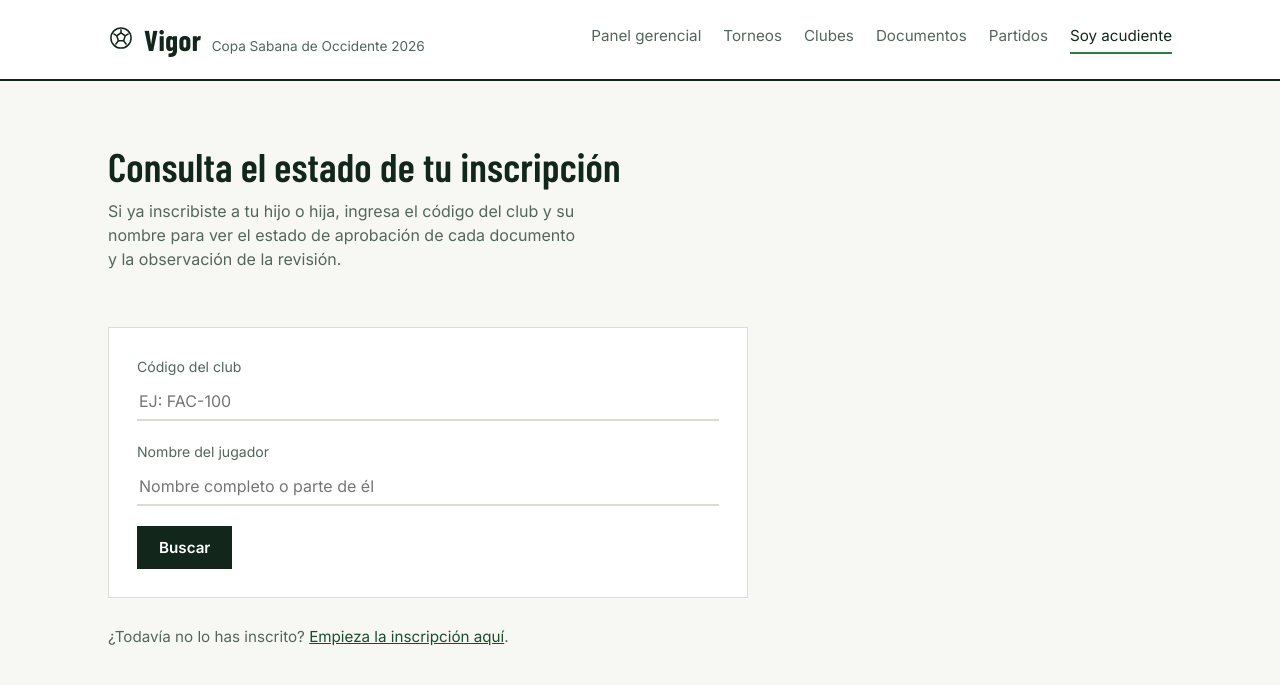
After one commit to mapofxtest/vigor, a Flask app: page /inscripcion/consultar in a window 1280 px wide. The commit adds this page. Shown: the top 685 px of the page. Run offline with Flask 3, Linux system fonts and the light colour scheme; data comes from the database, SQL or seed files in the repository.

Commit message:
upload 9

```diff
--- a/vigor/app.py
+++ b/vigor/app.py
@@ -301,6 +301,35 @@ def inscripcion():
                             documentos_requeridos=db.DOCUMENTOS_REQUERIDOS)
 
 
+@app.route("/inscripcion/consultar", methods=["GET", "POST"])
+def inscripcion_consultar():
+    conn = db.get_connection()
+    error = None
+    resultados = []
+    buscado = False
+    codigo = request.form.get("codigo", "").strip().upper()
+    nombre = request.form.get("nombre", "").strip()
+
+    if request.method == "POST":
+        buscado = True
+        club = one(conn, "SELECT * FROM clubes WHERE codigo=?", (codigo,))
+        if not club:
+            error = "No encontramos ningún club con ese código. Verifícalo con el director técnico."
+        elif not nombre:
+            error = "Escribe el nombre del jugador para buscarlo."
+        else:
+            resultados = q(conn, """SELECT j.*, cl.nombre club_nombre FROM jugadores j
+                                     JOIN clubes cl ON cl.id = j.club_id
+                                     WHERE j.club_id = ? AND j.nombre LIKE ?
+                                     ORDER BY j.nombre""", (club["id"], f"%{nombre}%"))
+            if not resultados:
+                error = "No encontramos ningún jugador con ese nombre inscrito en este club."
+
+    conn.close()
+    return render_template("inscripcion_consultar.html", error=error, resultados=resultados,
+                            codigo=codigo, nombre=nombre, buscado=buscado)
+
+
 @app.route("/inscripcion/requisitos-documentos")
 def requisitos_documentos():
     return render_template("requisitos_documentos.html", documentos=db.DOCUMENTOS_REQUERIDOS)
--- a/vigor/templates/inscripcion.html
+++ b/vigor/templates/inscripcion.html
@@ -7,6 +7,9 @@
   <h1>Inscribe a tu hijo o hija</h1>
   <p style="max-width:480px;margin-top:12px">
     Pide el código de tu club al director técnico o al delegado, e ingrésalo aquí para empezar la inscripción.
+  </p>
+  <p style="margin-top:10px">
+    <a href="{{ url_for('inscripcion_consultar') }}">¿Ya lo inscribiste? Consulta el estado de sus documentos →</a>
   </p>
 </div>
 
--- /dev/null
+++ b/vigor/templates/inscripcion_consultar.html
@@ -0,0 +1,46 @@
+{% extends "base.html" %}
+{% set active = 'inscripcion' %}
+{% block title %}Consultar estado · Vigor{% endblock %}
+{% block content %}
+
+<div class="hero" style="padding-top:24px">
+  <h1>Consulta el estado de tu inscripción</h1>
+  <p style="max-width:480px;margin-top:12px">
+    Si ya inscribiste a tu hijo o hija, ingresa el código del club y su nombre para ver el
+    estado de aprobación de cada documento y la observación de la revisión.
+  </p>
+</div>
+
+<form method="post" class="form-card">
+  {% if error %}<div class="flash" style="border-color:var(--red);background:var(--red-tint);color:var(--red)">{{ error }}</div>{% endif %}
+  <div class="field">
+    <label for="codigo">Código del club</label>
+    <input id="codigo" name="codigo" required placeholder="Ej: FAC-100" value="{{ codigo }}" style="text-transform:uppercase">
+  </div>
+  <div class="field">
+    <label for="nombre">Nombre del jugador</label>
+    <input id="nombre" name="nombre" required placeholder="Nombre completo o parte de él" value="{{ nombre }}">
+  </div>
+  <button class="btn" type="submit">Buscar</button>
+</form>
+
+{% if resultados %}
+<div class="section" style="max-width:640px">
+  <h3>{{ resultados|length }} jugador{{ 'es' if resultados|length != 1 }} encontrado{{ 's' if resultados|length != 1 }}</h3>
+  <div class="tile-grid" style="margin-top:14px">
+    {% for j in resultados %}
+    <div class="tile">
+      <h3 style="font-size:1rem">{{ j.nombre }}</h3>
+      <p class="meta">{{ j.club_nombre }} · {{ j.categoria }}</p>
+      <a class="btn small" style="margin-top:12px" href="{{ url_for('inscripcion_confirmacion', jugador_id=j.id) }}">Ver estado de documentos →</a>
+    </div>
+    {% endfor %}
+  </div>
+</div>
+{% endif %}
+
+<p class="muted" style="margin-top:28px">
+  ¿Todavía no lo has inscrito? <a href="{{ url_for('inscripcion') }}">Empieza la inscripción aquí</a>.
+</p>
+
+{% endblock %}
```
